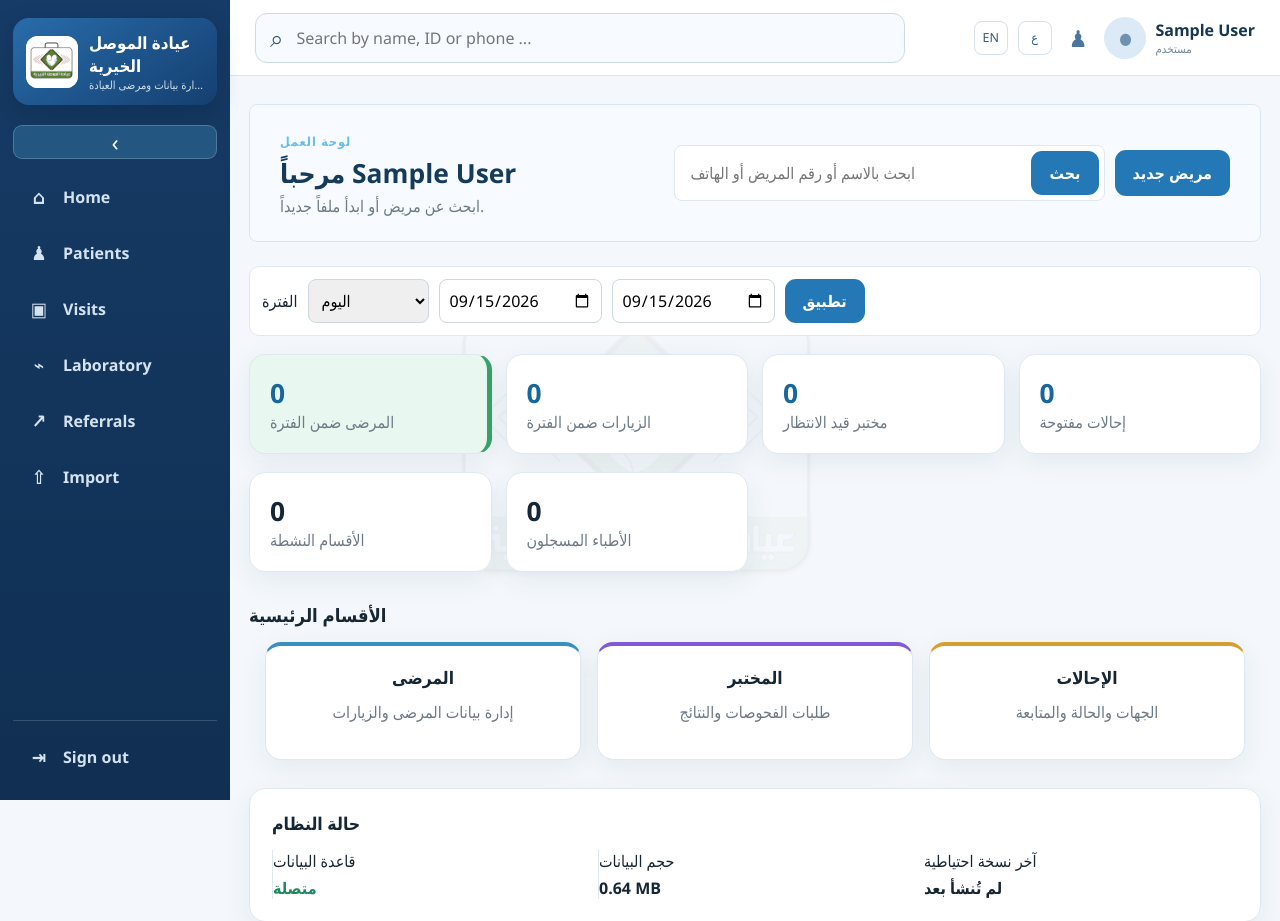
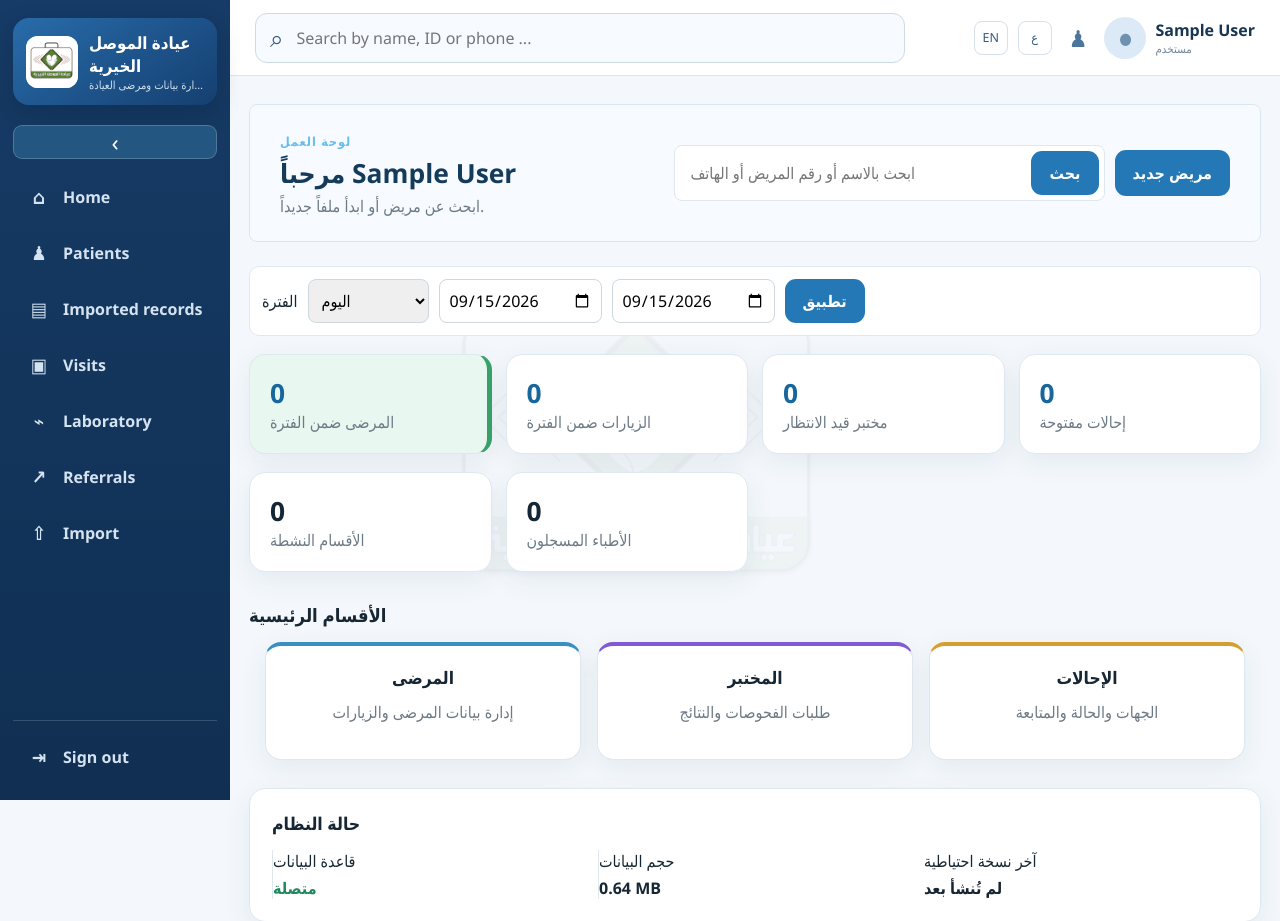
Before and after one commit to qadayas940-ui/ClinicDataSystem, a Django app: page / in a window 1280 px wide. Shown: the top 921 px of the page. Run offline with Django 5.2, Linux system fonts and the light colour scheme; the visitor is signed in with stand-in values (Sample User, id 1); data comes from the database, SQL or seed files in the repository; data that the repository does not hold is empty.

Commit message:
Update templates/base.html for production 1.2.0

```diff
--- a/templates/base.html
+++ b/templates/base.html
@@ -10,7 +10,7 @@
     <a class="side-brand" href="{% url 'core:dashboard' %}"><img src="{% static 'img/clinic-logo.png' %}" width="52" height="52" alt="شعار العيادة"><span><b>{{ FACILITY_NAME }}</b><small>{{ APP_NAME }}</small></span></a>
     <button class="sidebar-collapse" type="button" data-sidebar-collapse title="{% if UI_LANG == 'en' %}Collapse navigation{% else %}طي القائمة{% endif %}"><span>‹</span></button>
     <nav>
-      <a href="{% url 'core:dashboard' %}"><i>⌂</i><span>{% if UI_LANG == 'en' %}Home{% else %}الرئيسية{% endif %}</span></a><a href="{% url 'patients:list' %}"><i>♟</i><span>{% if UI_LANG == 'en' %}Patients{% else %}المرضى{% endif %}</span></a><a href="{% url 'visits:list' %}"><i>▣</i><span>{% if UI_LANG == 'en' %}Visits{% else %}المراجعات{% endif %}</span></a><a href="{% url 'laboratory:list' %}"><i>⌁</i><span>{% if UI_LANG == 'en' %}Laboratory{% else %}المختبر{% endif %}</span></a><a href="{% url 'referrals:list' %}"><i>↗</i><span>{% if UI_LANG == 'en' %}Referrals{% else %}الإحالات{% endif %}</span></a><a href="{% url 'importer:list' %}"><i>⇧</i><span>{% if UI_LANG == 'en' %}Import{% else %}الاستيراد{% endif %}</span></a>
+      <a href="{% url 'core:dashboard' %}"><i>⌂</i><span>{% if UI_LANG == 'en' %}Home{% else %}الرئيسية{% endif %}</span></a><a href="{% url 'patients:list' %}"><i>♟</i><span>{% if UI_LANG == 'en' %}Patients{% else %}المرضى{% endif %}</span></a><a href="{% url 'patients:imported' %}"><i>▤</i><span>{% if UI_LANG == 'en' %}Imported records{% else %}السجل المستورد{% endif %}</span></a><a href="{% url 'visits:list' %}"><i>▣</i><span>{% if UI_LANG == 'en' %}Visits{% else %}المراجعات{% endif %}</span></a><a href="{% url 'laboratory:list' %}"><i>⌁</i><span>{% if UI_LANG == 'en' %}Laboratory{% else %}المختبر{% endif %}</span></a><a href="{% url 'referrals:list' %}"><i>↗</i><span>{% if UI_LANG == 'en' %}Referrals{% else %}الإحالات{% endif %}</span></a><a href="{% url 'importer:list' %}"><i>⇧</i><span>{% if UI_LANG == 'en' %}Import{% else %}الاستيراد{% endif %}</span></a>
       {% if user.is_owner %}<a href="{% url 'backup:list' %}"><i>◫</i><span>{% if UI_LANG == 'en' %}Backup & export{% else %}النسخ والتصدير{% endif %}</span></a><a href="{% url 'core:settings' %}"><i>⚙</i><span>{% if UI_LANG == 'en' %}Settings{% else %}الإعدادات{% endif %}</span></a>{% endif %}
     </nav>
     <form class="side-logout" method="post" action="{% url 'accounts:logout' %}">{% csrf_token %}<button><i>⇥</i><span>{% if UI_LANG == 'en' %}Sign out{% else %}تسجيل الخروج{% endif %}</span></button></form>
```
